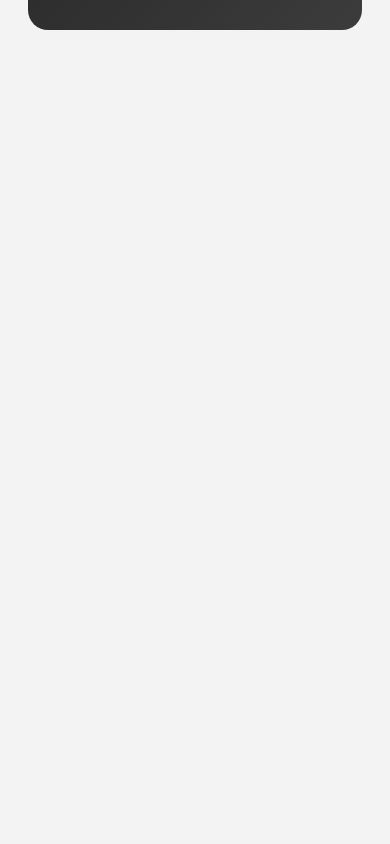
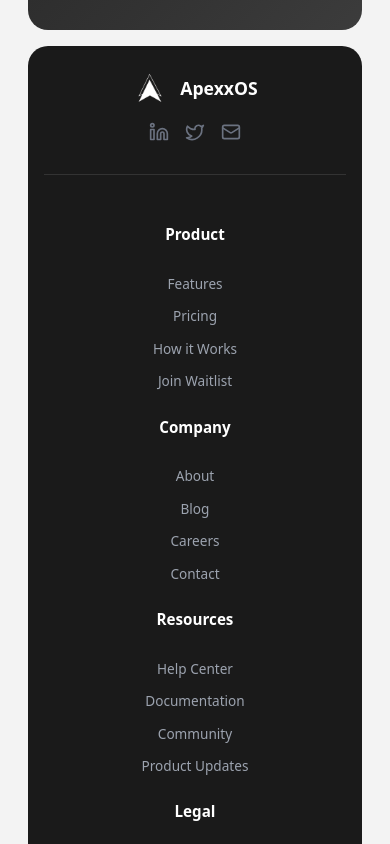
Before and after one commit to HehLul/apexos, a React (Vite) app in the folder landingpage/: page / in a window 390 px wide. Shown: the part 8220-9064 px from the top of the page. Before the commit the page ends 8278 px from the top, so only its background shows below. Built offline with nearby package versions, Linux system fonts and the light colour scheme.

Commit message:
feat: footer

```diff
--- a/landingpage/src/App.jsx
+++ b/landingpage/src/App.jsx
@@ -9,6 +9,7 @@ import Why from "./sections/Why/Why";
 import How from "./sections/How/How";
 import Pricing from "./sections/Pricing/Pricing";
 import LastCta from "./sections/LastCta/LastCta";
+import Footer from "./sections/Footer/Footer";
 
 function App() {
   useEffect(() => {
@@ -77,7 +78,7 @@ function App() {
       <How></How>
       <Pricing></Pricing>
       <LastCta></LastCta>
-      {/* <Footer></Footer> */}
+      <Footer></Footer>
     </div>
   );
 }
--- /dev/null
+++ b/landingpage/src/sections/Footer/Footer.css
@@ -0,0 +1,150 @@
+.footer {
+  background-color: #1a1a1a;
+  color: #9ca3af;
+  padding: 4rem 6rem 2rem 6rem;
+  border-radius: 20px;
+}
+
+.footer .header {
+  display: flex;
+  justify-content: space-between;
+  align-items: center;
+  margin-bottom: 3rem;
+  padding-bottom: 2rem;
+  border-bottom: 1px solid #333333;
+}
+
+.footer .header .logo {
+  display: flex;
+  align-items: center;
+  gap: 0.75rem;
+}
+
+.footer .header .logo img {
+  width: 36px;
+  height: 36px;
+}
+
+.footer .header .logo h4 {
+  color: white;
+  font-size: 1.25rem;
+  font-weight: 600;
+  margin: 0;
+}
+
+.footer .header .socials {
+  display: flex;
+  gap: 1rem;
+  align-items: center;
+}
+
+.footer .header .socials svg {
+  color: #6b7280;
+  cursor: pointer;
+  transition: color 0.3s ease;
+}
+
+.footer .header .socials svg:hover {
+  color: white;
+}
+
+.footer .content {
+  display: grid;
+  grid-template-columns: repeat(4, 1fr);
+  gap: 3rem;
+  margin-bottom: 3rem;
+}
+
+.footer .content .column {
+  display: flex;
+  flex-direction: column;
+  gap: 0.75rem;
+}
+
+.footer .content .column h5 {
+  color: white;
+  font-size: 1rem;
+  font-weight: 600;
+  margin: 0 0 1rem 0;
+}
+
+.footer .content .column a {
+  color: #9ca3af;
+  font-size: 0.9rem;
+  font-weight: 400;
+  text-decoration: none;
+  transition: color 0.3s ease;
+  line-height: 1.5;
+}
+
+.footer .content .column a:hover {
+  color: white;
+}
+
+.footer .bottom {
+  padding-top: 2rem;
+  border-top: 1px solid #333333;
+  text-align: center;
+}
+
+.footer .bottom p {
+  color: #6b7280;
+  font-size: 0.875rem;
+  margin: 0;
+}
+
+/* Responsive Design */
+@media (max-width: 1024px) {
+  .footer {
+    padding: 3rem 4rem 2rem 4rem;
+  }
+
+  .footer .content {
+    grid-template-columns: repeat(2, 1fr);
+    gap: 2rem;
+  }
+}
+
+@media (max-width: 768px) {
+  .footer {
+    padding: 2rem 2rem 1.5rem 2rem;
+  }
+
+  .footer .header {
+    flex-direction: column;
+    gap: 1rem;
+    text-align: center;
+  }
+
+  .footer .content {
+    grid-template-columns: 1fr;
+    gap: 2rem;
+    text-align: center;
+  }
+
+  .footer .content .column {
+    align-items: center;
+  }
+}
+
+@media (max-width: 480px) {
+  .footer {
+    padding: 1.5rem 1rem 1rem 1rem;
+  }
+
+  .footer .header .logo h4 {
+    font-size: 1.1rem;
+  }
+
+  .footer .content {
+    gap: 1.5rem;
+  }
+
+  .footer .content .column h5 {
+    font-size: 0.95rem;
+  }
+
+  .footer .content .column a {
+    font-size: 0.85rem;
+  }
+}
--- /dev/null
+++ b/landingpage/src/sections/Footer/Footer.jsx
@@ -0,0 +1,60 @@
+import "./Footer.css";
+import { Linkedin, Twitter, Mail } from "lucide-react";
+import logoimg from "/apexxos_logo.png";
+
+function Footer() {
+  return (
+    <div className="footer">
+      <div className="header">
+        <div className="logo">
+          <img src={logoimg} alt="" width={48} />
+          <h4>ApexxOS</h4>
+        </div>
+        <div className="socials">
+          <Linkedin size={20} />
+          <Twitter size={20} />
+          <Mail size={20} />
+        </div>
+      </div>
+
+      <div className="content">
+        <div className="column">
+          <h5>Product</h5>
+          <a href="#features">Features</a>
+          <a href="#pricing">Pricing</a>
+          <a href="#how-it-works">How it Works</a>
+          <a href="#waitlist">Join Waitlist</a>
+        </div>
+
+        <div className="column">
+          <h5>Company</h5>
+          <a href="#about">About</a>
+          <a href="#blog">Blog</a>
+          <a href="#careers">Careers</a>
+          <a href="#contact">Contact</a>
+        </div>
+
+        <div className="column">
+          <h5>Resources</h5>
+          <a href="#help-center">Help Center</a>
+          <a href="#documentation">Documentation</a>
+          <a href="#community">Community</a>
+          <a href="#updates">Product Updates</a>
+        </div>
+
+        <div className="column">
+          <h5>Legal</h5>
+          <a href="#privacy">Privacy Policy</a>
+          <a href="#terms">Terms of Service</a>
+          <a href="#security">Security</a>
+        </div>
+      </div>
+
+      <div className="bottom">
+        <p>&copy; ApexxOS 2025. All Rights Reserved</p>
+      </div>
+    </div>
+  );
+}
+
+export default Footer;
```
Also changed, not shown: landingpage/public/apexxos_logo.png (added).
